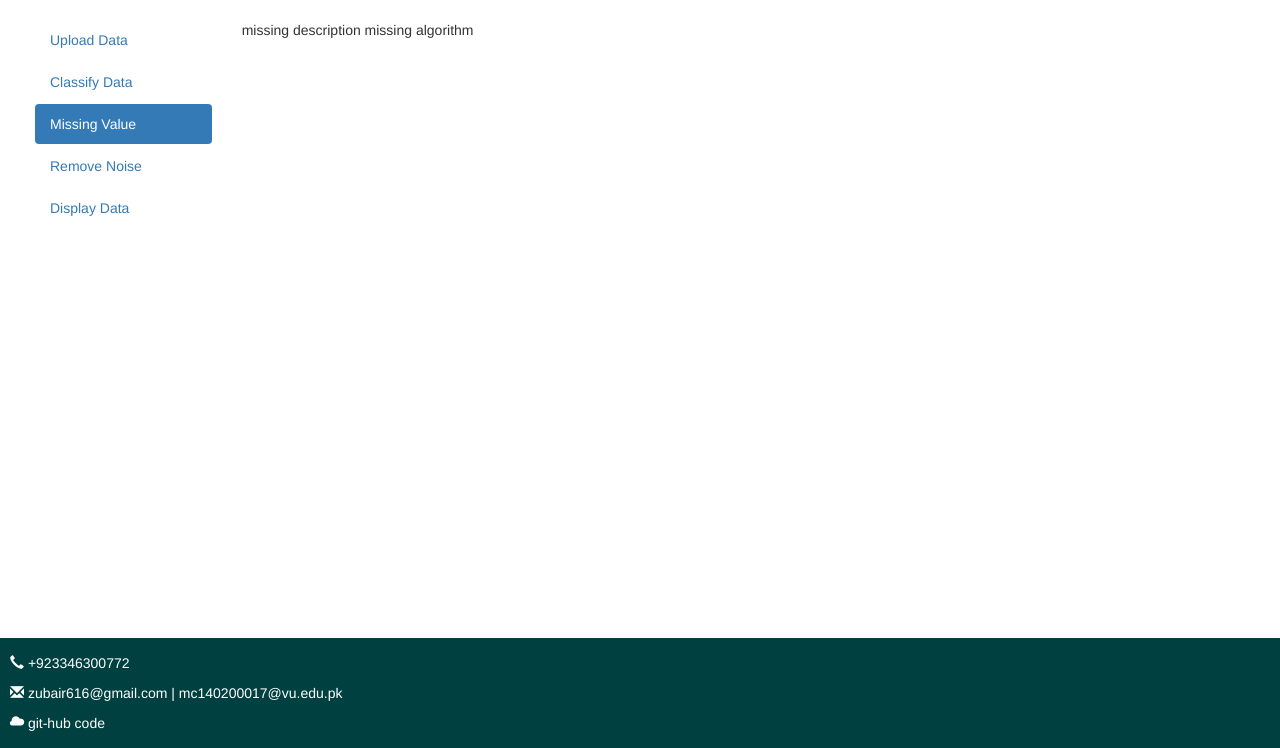
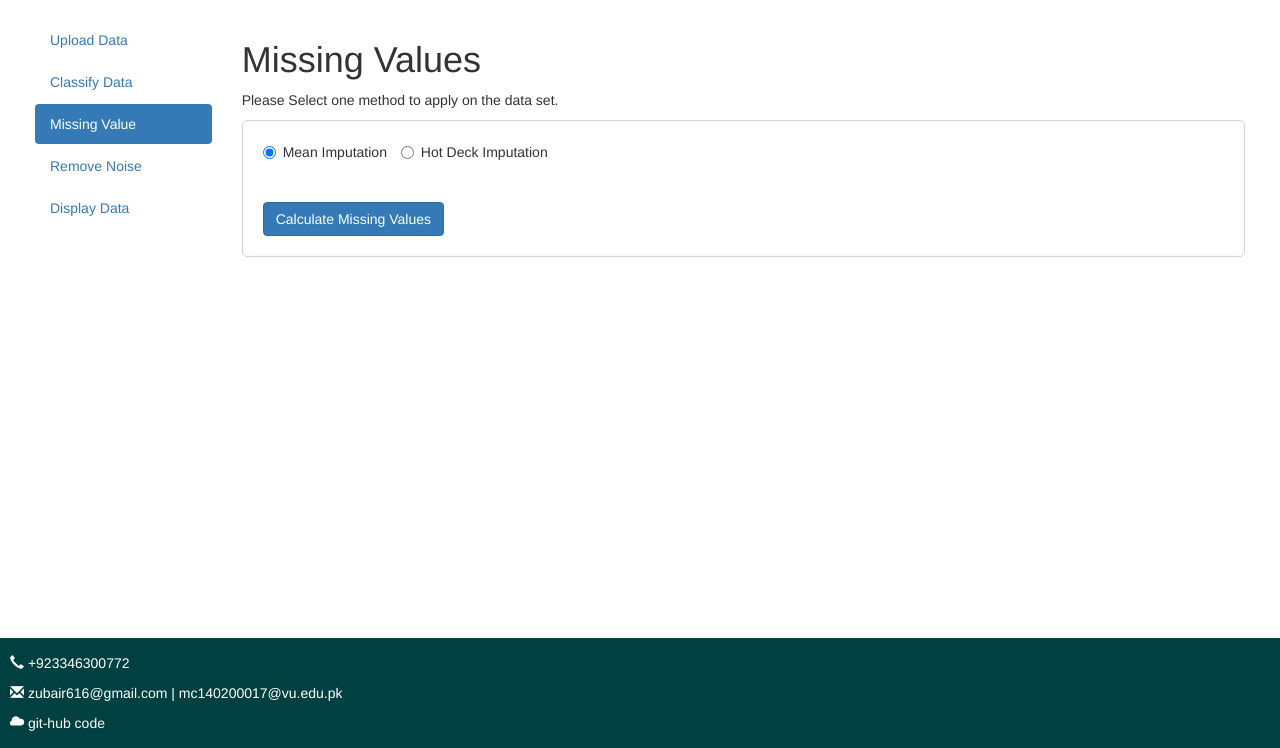
Before and after one commit to zubairakram/smart_miner_project, a Django app: page /missing/ in a window 1280 px wide. Shown: the part 52-800 px from the top of the page. Run offline with Django 3.2, Linux system fonts and the light colour scheme; a user stored in the database is signed in; some libraries are stand-ins or nearby versions.

Commit message:
display page and templates
display view improved and other algorithms templates improved.

```diff
--- a/media/data.csv
+++ b/media/data.csv
@@ -1,5 +1,7 @@
-zubair,akram,334,jhang,pakistan,36508
-uzair,akram,335,fsd,pakistan,12345
-umair,akram,308,isd,pakistan,67890
-hamid,hameed,300,grw,pakistan,23245
-ahmad,ahsan,364,lhr,pakistan,76543
+Sunday,Monday,Tuesday,Wednesday,Thursday,Friday,Saturday
+Sunday,Monday,Tuesday,Wednesday,Thursday,Friday,Saturday
+Sunday,Monday,Tuesday,Wednesday,Thursday,Friday,Saturday
+Sunday,Monday,Tuesday,Wednesday,Thursday,Friday,Saturday
+Sunday,Monday,Tuesday,Wednesday,Thursday,Friday,Saturday
+Sunday,Monday,Tuesday,Wednesday,Thursday,Friday,Saturday
+Sunday,Monday,Tuesday,Wednesday,Thursday,Friday,Saturday
--- a/smart_miner/templates/missing.html
+++ b/smart_miner/templates/missing.html
@@ -4,6 +4,27 @@
 
 {% block missing %} class="active" {% endblock %}
 
-{% block description %} missing description {% endblock %}
+{% block description %}
+	<h1>Missing Values</h1>
+	<p>Please Select one method to apply on the data set.</p>
+{% endblock %}
 
-{% block algo %} missing algorithm {% endblock %}
+{% block algo %}
+
+<form method="post" action="{% url 'missing' %}">
+<fieldset>
+<label class="radio-inline">
+	<input type="radio" name="imputation" value="mean_imputation" checked="checked">
+	Mean Imputation
+</label>
+<label class="radio-inline">
+	<input type="radio" name="imputation" value="hot_deck_imputation">
+	Hot Deck Imputation
+</label>
+</fieldset>
+<br>
+<br>
+
+<input class="btn btn-primary" type="submit" value="Calculate Missing Values">
+</form>
+{% endblock %}
--- a/smart_miner/views/display.py
+++ b/smart_miner/views/display.py
@@ -14,7 +14,9 @@ class Display(View):
     def get(self, request):
         try:
             table = read_csv()
-            return render(request, self.template, {"table": table})
+            heading = table[0]
+            data = table[1:]
+            return render(request, self.template, {"heading": heading, "data": data})
         except:
             return render(request, self.template, {"alert": "no data exist to display"})
 
```
Also changed, not shown: smart_miner/templates/classify.html (+11 -2 lines), smart_miner/templates/display.html (+8 -3 lines), smart_miner/templates/noise.html (+9 -2 lines), db.sqlite3.
